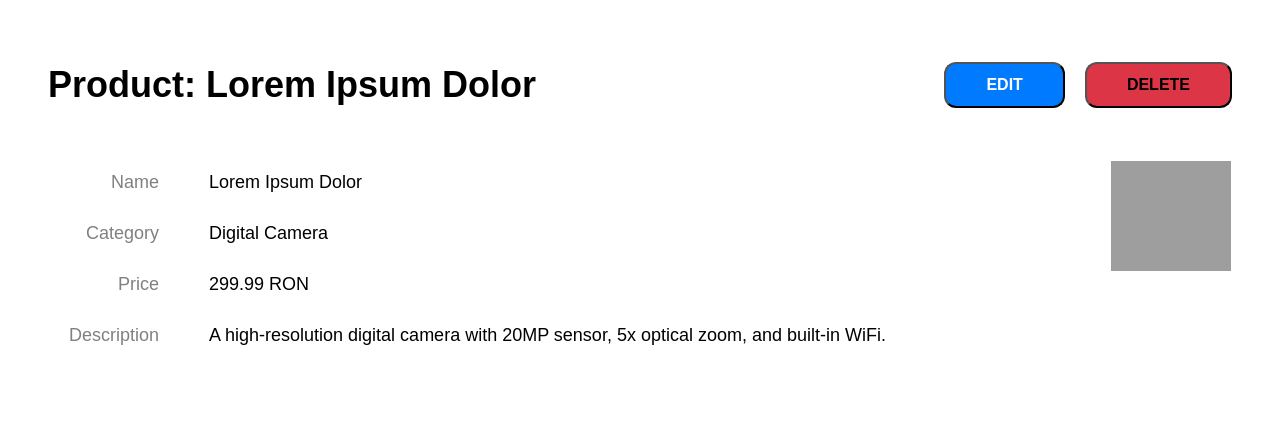
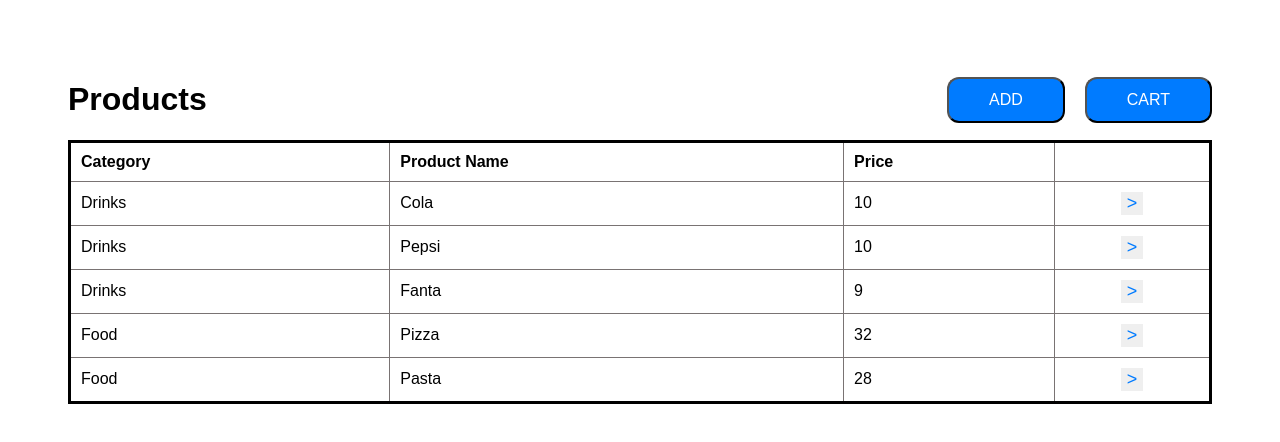
Before and after one commit to dariusparaschiv5/Online-Shop-Frontend, a React (Vite) app in the folder online-shop-ui/: page /products in a window 1280 px wide. Shown: the top 442 px of the page. Built offline with nearby package versions, Linux system fonts and the light colour scheme; grey boxes are pictures that could not be loaded.

Commit message:
Chapter 6: Finished implementing rounting to products and their details

```diff
--- a/online-shop-ui/package.json
+++ b/online-shop-ui/package.json
@@ -11,7 +11,8 @@
   },
   "dependencies": {
     "react": "^18.3.1",
-    "react-dom": "^18.3.1"
+    "react-dom": "^18.3.1",
+    "react-router-dom": "^6.25.1"
   },
   "devDependencies": {
     "@types/react": "^18.3.3",
--- a/online-shop-ui/src/App.tsx
+++ b/online-shop-ui/src/App.tsx
@@ -1,15 +1,19 @@
+import { Navigate, Route, Routes } from "react-router-dom";
+import "./App.scss";
+import Products from "./components/products/products";
 import ProductDetails from "./components/product-details/product-details";
-import { Product, productsList } from "./data/products";
-import "./App.scss";
 
-const product: Product = productsList[0];
-
-function App() {
+export default function App() {
   return (
-    <div className="App">
-      <ProductDetails product={product} />
-    </div>
+    <>
+      <Routes>
+        <Route path="/" element={<Navigate to="/products" />} />
+        <Route path="/products">
+          <Route index element={<Products />} />
+          <Route path=":id" element={<ProductDetails />} />
+        </Route>
+        <Route path="*" element={<Navigate to="/products" />} />
+      </Routes>
+    </>
   );
 }
-
-export default App;
--- a/online-shop-ui/src/components/product-details/product-details.tsx
+++ b/online-shop-ui/src/components/product-details/product-details.tsx
@@ -1,11 +1,15 @@
-import { Product } from "../../data/products";
-import "./product-details.scss"
+import { useParams } from "react-router-dom";
+import { productsList } from "../../data/products";
+import "./product-details.scss";
 
-type ProductProps = {
-  product: Product;
-};
+const ProductDetails = () => {
+  const { id } = useParams<{ id: string }>();
 
-export default function ProductDetails({ product }: ProductProps) {
+  const product = productsList.find((p) => p.id.toString() === id);
+
+  if (!product) {
+    return <h1>No product found!</h1>;
+  }
   return (
     <div className="product-detail-container">
       <div className="product-detail-header">
@@ -40,7 +44,7 @@ export default function ProductDetails({ product }: ProductProps) {
             </td>
             <td>
               <div className="product-image">
-                <img src="path_to_your_image.jpg" alt="Product Image" />
+                <img src="path_to_image.jpg" alt="Product Image" />
               </div>
             </td>
           </tr>
@@ -48,4 +52,6 @@ export default function ProductDetails({ product }: ProductProps) {
       </table>
     </div>
   );
-}
+};
+
+export default ProductDetails;
--- a/online-shop-ui/src/components/products/products.scss
+++ b/online-shop-ui/src/components/products/products.scss
@@ -1,11 +1,12 @@
-.product-details-container {
-  margin: 50px;
-  width: 80%;
+.products-container {
+  margin: 60px;
+  font-family: Arial, sans-serif;
 
   .header-container {
     display: flex;
     justify-content: space-between;
     align-items: center;
+  }
 
   .products-title {
     flex-grow: 1;
@@ -14,24 +15,26 @@
   .button-container {
     display: flex;
     justify-content: flex-end;
+  }
 
-      .edit-button,
-      .delete-button {
+  .add-button,
+  .cart-button {
     background-color: #007bff;
     color: white;
     padding: 12px 40px;
     font-size: 16px;
-        font-weight: bold;
     border-radius: 12px;
     margin-left: 20px;
-        cursor: pointer;
-      }
-    }
   }
 
-  .product-details {
+  .arrow-cell {
+    color: #007bff;
+  }
+
+  table {
+    width: 100%;
     border-collapse: collapse;
-    border: 3px solid #ccc;
+    border: 3px solid;
 
     th,
     td {
@@ -40,5 +43,16 @@
       border-right: 1.5px solid #797373;
       border-bottom: 1.5px solid #797373;
     }
+
+    .product-details-link-col {
+      text-align: center;
+
+      .product-details-page-btn {
+        border: none;
+        font-size: large;
+        color: #007bff;
+      }
+
     }
   }
+}
--- a/online-shop-ui/src/components/products/products.tsx
+++ b/online-shop-ui/src/components/products/products.tsx
@@ -1,6 +1,6 @@
-import "./products.scss"
-
+import "./products.scss";
 import { Product, productsList } from "../../data/products";
+import { Link } from "react-router-dom";
 
 export default function Products() {
   const products: Product[] = productsList;
@@ -28,7 +28,11 @@ export default function Products() {
                 <td>{product.category.name}</td>
                 <td>{product.name}</td>
                 <td>{product.price}</td>
-                <td className="arrow-cell">&gt;</td>
+                <td className="product-details-link-col">
+                  <Link to={`/products/${product.id}`}>
+                  <button className="product-details-page-btn">{">"}</button>
+                  </Link>
+                </td>
               </tr>
             ))}
           </tbody>
--- a/online-shop-ui/src/data/products.ts
+++ b/online-shop-ui/src/data/products.ts
@@ -16,9 +16,15 @@ export interface ProductCategory {
 }
 
 const productCategory1: ProductCategory = {
-  name: "Digital Camera",
-  price: 299.99,
-  description: "A high-resolution digital camera with 20MP sensor, 5x optical zoom, and built-in WiFi."
+  name: "Drinks",
+  price: 9.99,
+  description: "Your pefect choice for a hot day."
+};
+
+const productCategory2: ProductCategory = {
+  name: "Food",
+  price: 32.99,
+  description: "Embrace the italian vibe."
 };
 
 
@@ -26,8 +32,8 @@ export const productsList: Product[] = [
   {
     id: "1",
     category: productCategory1,
-    name: "Lorem Ipsum Dolor",
-    price: 150,
+    name: "Cola",
+    price: 10,
     description: "desc1",
     weigh: 2,
     supplier: "vivo",
@@ -36,8 +42,8 @@ export const productsList: Product[] = [
   {
     id: "2",
     category: productCategory1,
-    name: "Sit Amet Consectetur",
-    price: 100,
+    name: "Pepsi",
+    price: 10,
     description: "",
     weigh: 0,
     supplier: "",
@@ -46,8 +52,8 @@ export const productsList: Product[] = [
   {
     id: "3",
     category: productCategory1,
-    name: "Adipiscing Elit",
-    price: 75,
+    name: "Fanta",
+    price: 9,
     description: "",
     weigh: 0,
     supplier: "",
@@ -55,9 +61,9 @@ export const productsList: Product[] = [
   },
   {
     id: "4",
-    category: productCategory1,
-    name: "Sed Do Eiusmod",
-    price: 75,
+    category: productCategory2,
+    name: "Pizza",
+    price: 32,
     description: "",
     weigh: 0,
     supplier: "",
@@ -65,9 +71,9 @@ export const productsList: Product[] = [
   },
   {
     id: "5",
-    category: productCategory1,
-    name: "Tempor Incididunt",
-    price: 75,
+    category: productCategory2,
+    name: "Pasta",
+    price: 28,
     description: "",
     weigh: 0,
     supplier: "",
--- a/online-shop-ui/src/main.tsx
+++ b/online-shop-ui/src/main.tsx
@@ -1,9 +1,12 @@
 import React from "react";
 import ReactDOM from "react-dom/client";
 import App from "./App.tsx";
+import { BrowserRouter } from "react-router-dom";
 
 ReactDOM.createRoot(document.getElementById("root")!).render(
-  <React.StrictMode>
-    <App />
-  </React.StrictMode>
+  <BrowserRouter>
+    <React.StrictMode>
+      <App />
+    </React.StrictMode>
+  </BrowserRouter>
 );
```
Also changed, not shown: 1 other file (tests, documents, lock files or other folders). Lines whose indentation alone changed are shown as unchanged.
